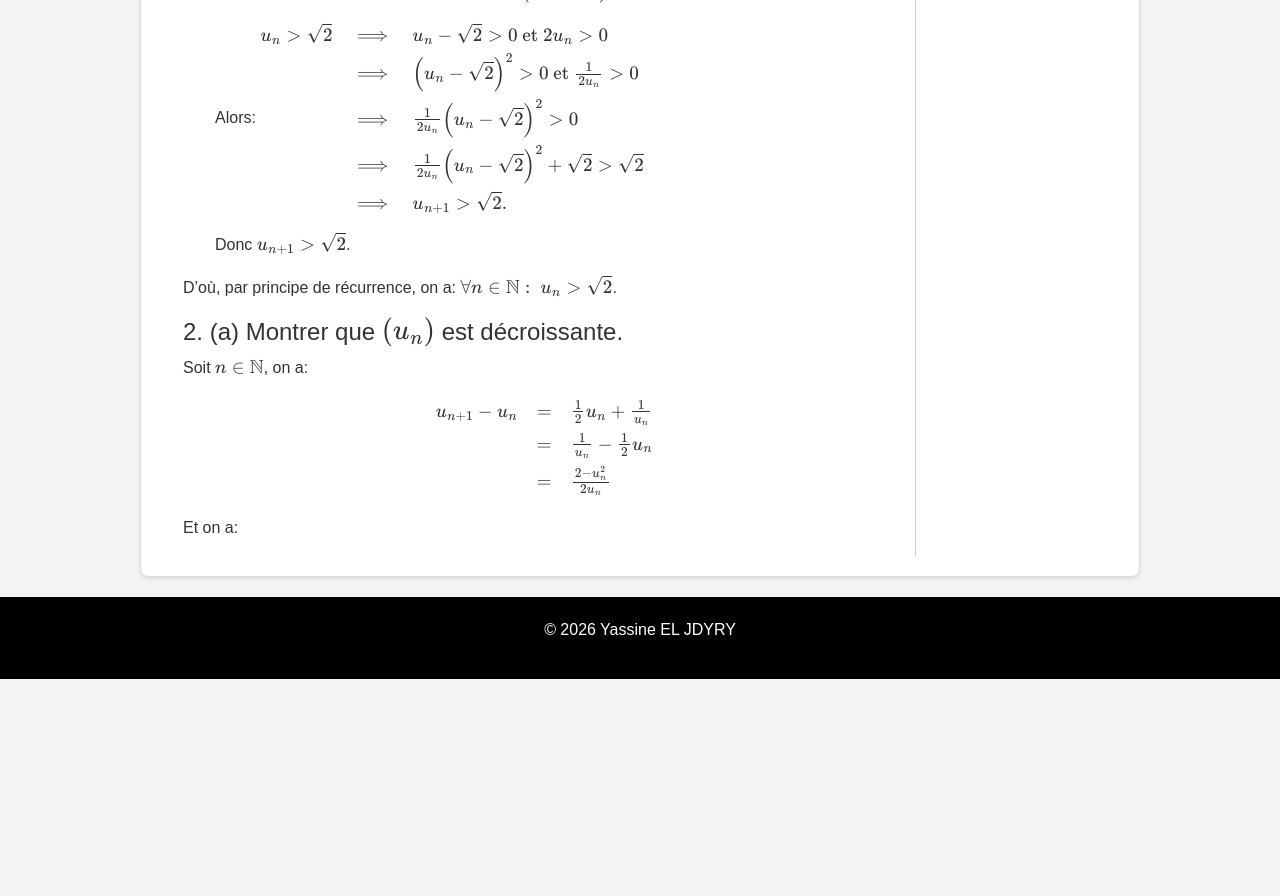
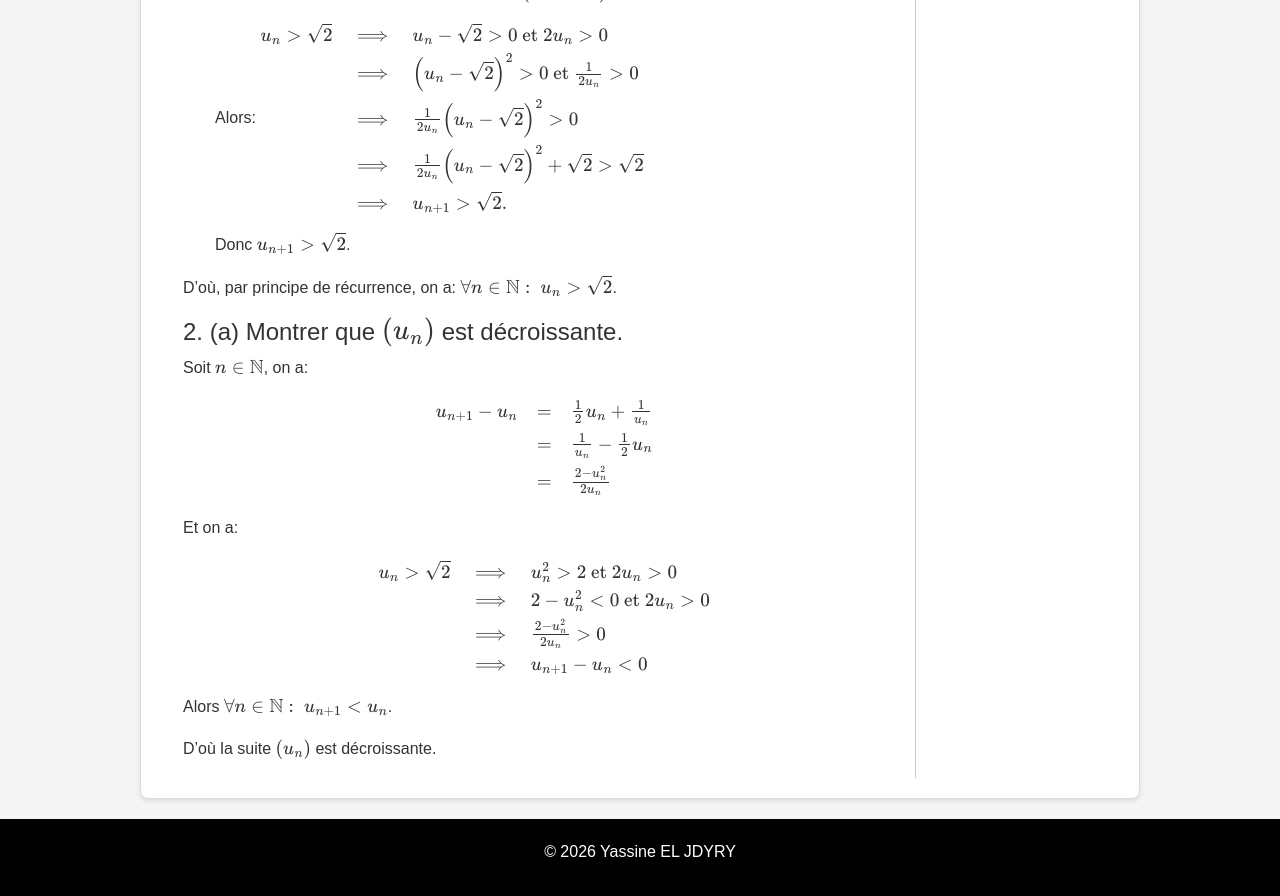
Before and after one commit to learninmath/learninmath.github.io, a Jekyll site: the page built from _2bpc/chapitre4.md, in a window 1280 px wide and 900 px high, scrolled down 3478 px. Shown: the top 896 px of the window. Built offline with Jekyll 4.4.1, drawn with Linux system fonts in a browser that asks for light colours; before the commit the page ends 4157 px from its top, so only the background shows below that.

```diff
--- a/_2bpc/chapitre4.md
+++ b/_2bpc/chapitre4.md
@@ -180,3 +180,16 @@ u_{n+1} - u_n & = & \frac12 u_n + \frac1{u_n} \\
 $$
 
 Et on a:
+
+$$
+\begin{array}{rcl}
+u_n > \sqrt{2} & \implies & u_n^2 > 2 \text{ et } 2u_n > 0 \\
+                & \implies & 2 - u_n^2 < 0 \text{ et } 2u_n > 0\\
+                & \implies & \frac{2-u_n^2}{2u_n} > 0 \\
+                & \implies & u_{n+1} - u_n < 0
+\end{array}
+$$
+
+Alors $\forall n\in\mathbb{N}:\ u_{n+1} < u_n$.
+
+D'où la suite $(u_n)$ est décroissante.
```
